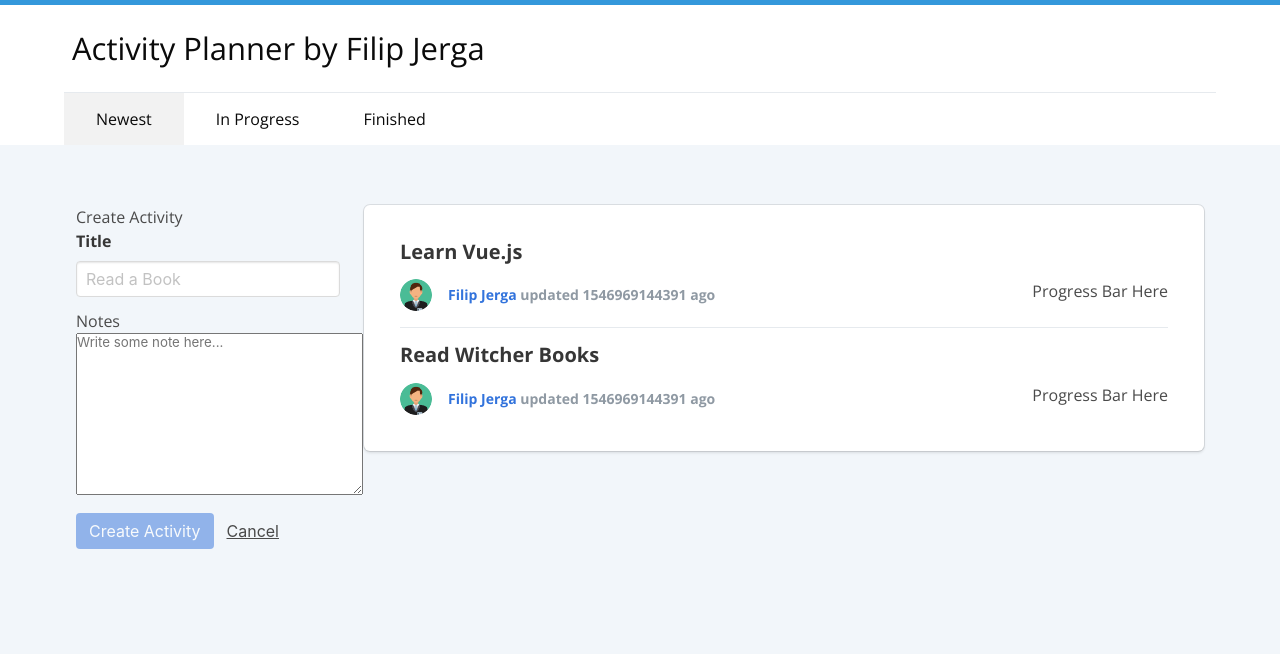
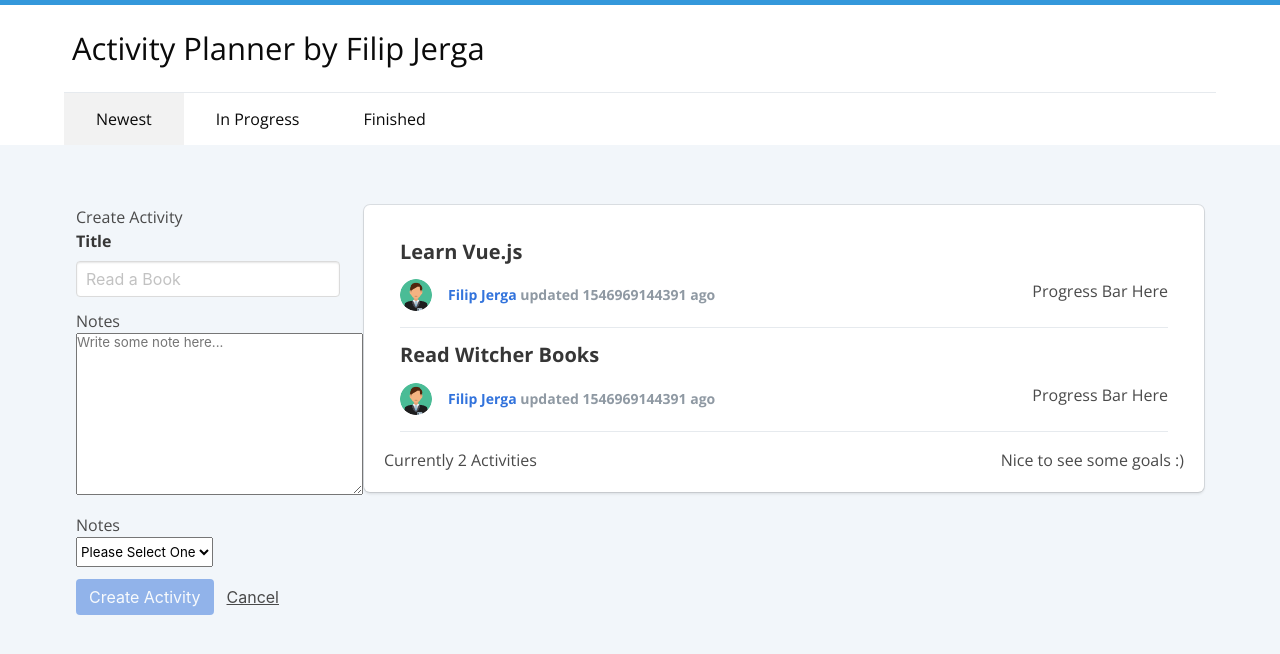
Before and after one commit to antdevelopment1/vue-activity-project, a Vue app: page / in a window 1280 px wide. Both pictures are taken after a click on the link "New Activity". Shown: the top 654 px of the page. Built offline with nearby package versions, Linux system fonts and the light colour scheme.

Commit message:
uses v-model and :value to capture values

```diff
--- a/src/App.vue
+++ b/src/App.vue
@@ -61,6 +61,7 @@
                 for=""
                 class="class"
               >Notes</label>
+                <div class="control">
               <textarea
                 id=""
                 v-model="newActivity.notes"
@@ -69,6 +70,19 @@
                 rows="10"
                 placeholder="Write some note here..."
               />
+              </div>
+            </div>
+            <div class="field">
+              <label
+                for=""
+                class="class"
+              >Notes</label>
+              <div class="control">
+                <select v-model="newActivity.category" name="" id="" class="select">
+                  <option disabled value="">Please Select One</option>
+                  <option v-for="(category, index) in categories" :key="index" :value="category.id">{{category.text}}</option>
+                </select>
+              </div>
             </div>
             <div class="field is-grouped">
               <div class="control">
@@ -97,6 +111,12 @@
               :key="activity.id"
               :activity="activity"
             />
+            <div class="activity-length">
+              Currently {{ activityLength }} Activities
+            </div>
+            <div class="activity-motivation">
+              {{ activityMotivation }}
+            </div>
           </div>
         </div>
       </div>
@@ -124,7 +144,8 @@ export default {
       watchedAppName: 'Activity Planner by April Copes',
       newActivity: {
         title: '',
-        notes: ''
+        notes: '',
+        category: ''
       },
       items: { 1: { name: 'john' }, 2: { name: 'jen' }, 3: { name: 'jasmine' } },
       user: {},
@@ -138,18 +159,21 @@ export default {
     },
     fullAppName() {
       return this.appName + " by " + this.creator;
-    }
-  },
-  watch: {
-    creator(val) {
-      debugger
-      console.log(val)
-      this.watchedAppName = this.appName + " by " + val;
     },
-    appName(val) {
-      debugger
-      console.log(val)
-      this.watchedAppName = val + " by " + this.creator;
+    activityLength() {
+      // const activitiesKeysArray = Object.keys(this.activities);
+      // const activityLength = activitiesKeysArray.length;
+      // return activityLength;
+      return Object.keys(this.activities).length;
+    },
+    activityMotivation() {
+      if (this.activityLength && this.activityLength < 5) {
+        return "Nice to see some goals :)";
+      } else if (this.activityLength >= 5) {
+        return 'Soooo many activities!!! Great Job.'
+      } else {
+        return 'So sad. There are noi activities.'
+      }
     }
   },
   created () {
@@ -178,6 +202,12 @@ export default {
     }
     footer {
     background-color: #F2F6FA !important;
+    }
+    .activity-motivation {
+      float: right;
+    }
+    .activity-length {
+      display: inline-block;
     }
     .example-wrapper {
     margin-left: 30px;
--- a/src/api/index.js
+++ b/src/api/index.js
@@ -23,18 +23,14 @@ export const fetchActivities = () => {
 
 export const fetchUser = () => {
   return {
-    user: {
       name: 'Filip Jerga',
       id: '-Aj34jknvncx98812'
-    }
   }
 }
 
 export const fetchCategories = () => {
   return {
-    categories: {
-      '1546969049': { text: 'books' },
-      '1546969225': { text: 'movies' }
-    }
+      '1546969049': { text: 'books', id: '1546969049' },
+      '1546969225': { text: 'movies', id: '1546969225'}
   }
 }
```
